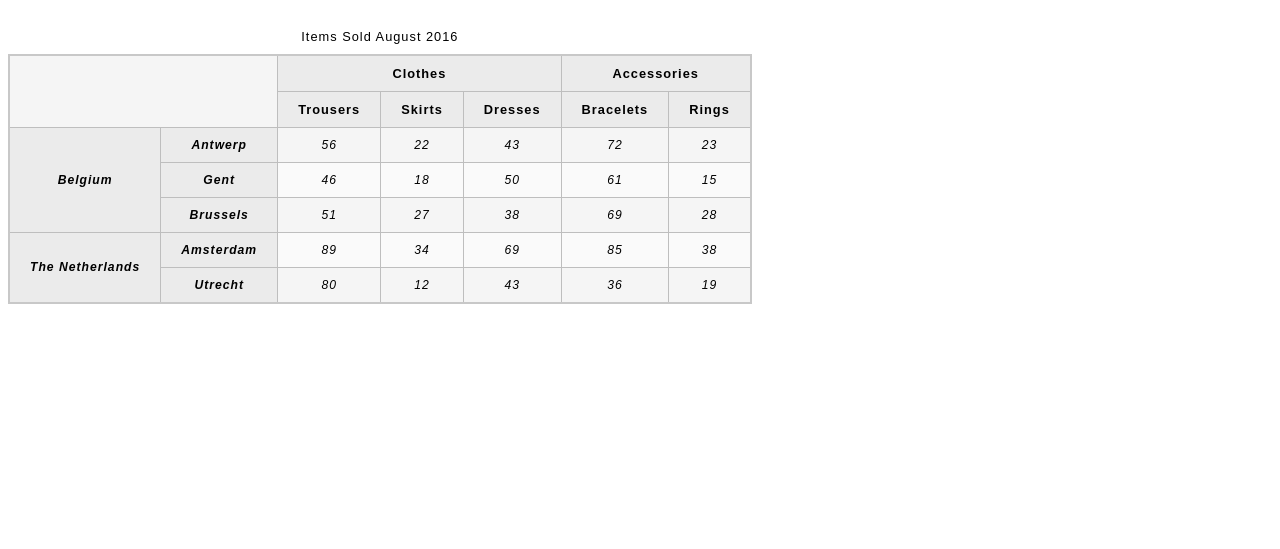
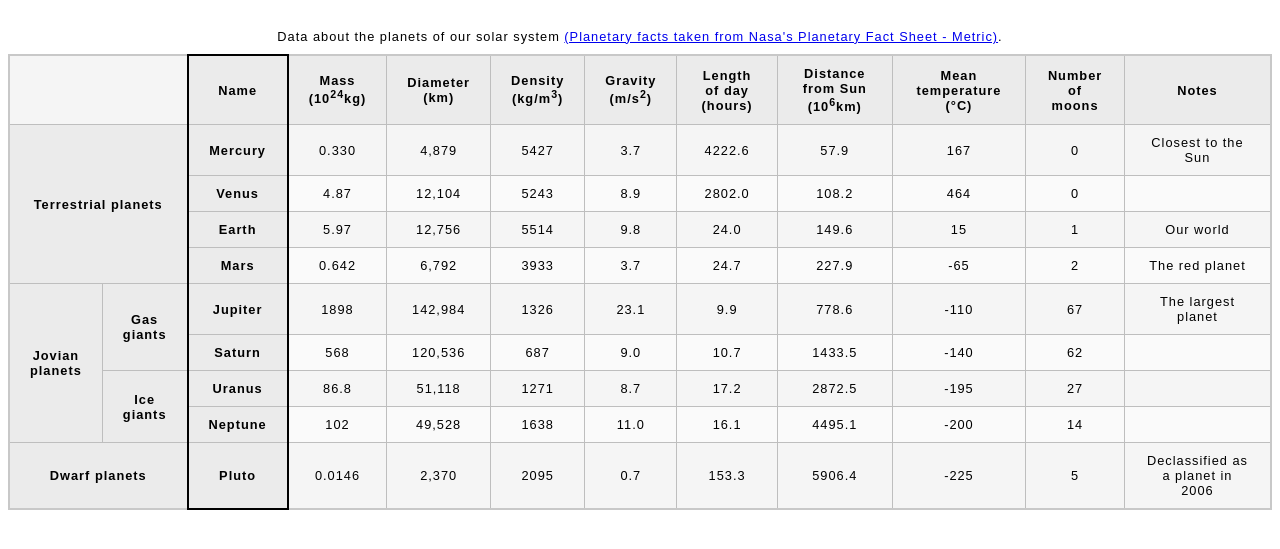
Before and after one commit to Confused-code/tables, a plain HTML site: page index.html in a window 1280 px wide. Shown: the part 61-610 px from the top of the page. Drawn offline with Linux system fonts and the light colour scheme.

Commit message:
Table exercise

```diff
--- a/index.html
+++ b/index.html
@@ -1,87 +1,155 @@
 <!DOCTYPE html>
-<html lang="en">
+<html lang="en-US">
   <head>
-    <meta charset="UTF-8">
-    <meta name="viewport" content="width=device-width, initial-scale=1.0">
-    <title>Tables</title>
-    <link rel="stylesheet" href="./style.css">
-	<style>
-		tbody {
-			font-size: 95%;
-			font-style: italic;
-			background-color: red;
-		}
-
-		tfoot {
-			font-weight: bold;
-		}
-	</style>
+    <meta charset="utf-8">
+    <meta name="viewport" content="width=device-width">
+    <title>Table template</title>
+    <link href="./style.css" rel="stylesheet" type="text/css">
   </head>
   <body>
     <h1>Table template</h1>
 
 	<table>
-		<caption>Items Sold August 2016</caption>
+		<caption>Data about the planets of our solar system <a href="https://nssdc.gsfc.nasa.gov/planetary/factsheet/">(Planetary facts taken from Nasa's Planetary Fact Sheet - Metric)</a>.</caption>
+		<colgroup>
+			<col span="2">
+			<col style="border: 2px black solid;">
+		</colgroup>
+
 		<thead>
 			<tr>
-			<td colspan="2" rowspan="2"></td>
-			<th colspan="3" id="clothes">Clothes</th>
-			<th colspan="2" id="accessories">Accessories</th>
+				<td colspan="2"></td>
+				<th scope="col">Name</th>
+				<th scope="col">Mass<br/>(10<sup>24</sup>kg)</th>
+				<th scope="col">Diameter<br>(km)</th>
+				<th scope="col">Density<br>(kg/m<sup>3</sup>)</th>
+				<th scope="col">Gravity<br/>(m/s<sup>2</sup>)</th>
+				<th scope="col">Length of day<br/>(hours)</th>
+				<th scope="col">Distance from Sun<br/>(10<sup>6</sup>km)</th>
+				<th scope="col">Mean temperature<br/>(&deg;C)</th>
+				<th scope="col">Number of<br>moons</th>
+				<th scope="col">Notes</th>
+			</tr>
+		</thead>
+
+		<tbody>
+			<tr>
+				<th scope="rowgroup" rowspan="4" colspan="2">Terrestrial planets</th>
+				<th scope="row">Mercury</th>
+				<td>0.330</td>
+				<td>4,879</td>
+				<td>5427</td>
+				<td>3.7</td>
+				<td>4222.6</td>
+				<td>57.9</td>
+				<td>167</td>
+				<td>0</td>
+				<td>Closest to the Sun</td>
 			</tr>
 			<tr>
-			<th id="trousers" headers="clothes">Trousers</th>
-			<th id="skirts" headers="clothes">Skirts</th>
-			<th id="dresses" headers="clothes">Dresses</th>
-			<th id="bracelets" headers="accessories">Bracelets</th>
-			<th id="rings" headers="accessories">Rings</th>
-		  </tr>
-		</thead>
-		<tbody>
-		  <tr>
-			<th rowspan="3" id="belgium">Belgium</th>
-			<th id="antwerp" headers="belgium">Antwerp</th>
-			<td headers="belgium antwerp clothes trousers">56</td>
-			<td headers="belgium antwerp clothes skirts">22</td>
-			<td headers="belgium antwerp clothes dresses">43</td>
-			<td headers="belgium antwerp accessories bracelets">72</td>
-			<td headers="belgium antwerp accessories rings">23</td>
+				<th scope="row">Venus</th>
+				<td>4.87</td>
+				<td>12,104</td>
+				<td>5243</td>
+				<td>8.9</td>
+				<td>2802.0</td>
+				<td>108.2</td>
+				<td>464</td>
+				<td>0</td>
+				<td></td>
 			</tr>
 			<tr>
-			<th id="gent" headers="belgium">Gent</th>
-			<td headers="belgium gent clothes trousers">46</td>
-			<td headers="belgium gent clothes skirts">18</td>
-			<td headers="belgium gent clothes dresses">50</td>
-			<td headers="belgium gent accessories bracelets">61</td>
-			<td headers="belgium gent accessories rings">15</td>
+				<th scope="row">Earth</th>
+				<td>5.97</td>
+				<td>12,756</td>
+				<td>5514</td>
+				<td>9.8</td>
+				<td>24.0</td>
+				<td>149.6</td>
+				<td>15</td>
+				<td>1</td>
+				<td>Our world</td>
 			</tr>
 			<tr>
-			<th id="brussels" headers="belgium">Brussels</th>
-			<td headers="belgium brussels clothes trousers">51</td>
-			<td headers="belgium brussels clothes skirts">27</td>
-			<td headers="belgium brussels clothes dresses">38</td>
-			<td headers="belgium brussels accessories bracelets">69</td>
-			<td headers="belgium brussels accessories rings">28</td>
+				<th scope="row">Mars</th>
+				<td>0.642</td>
+				<td>6,792</td>
+				<td>3933</td>
+				<td>3.7</td>
+				<td>24.7</td>
+				<td>227.9</td>
+				<td>-65</td>
+				<td>2</td>
+				<td>The red planet</td>
+			</tr>
+
+			<tr>
+				<th rowspan="4" scope="rowgroup">Jovian<br/>planets</th>
+				<th rowspan="2">Gas<br/>giants</th>
+				<th>Jupiter</th>
+				<td>1898</td>
+				<td>142,984</td>
+				<td>1326</td>
+				<td>23.1</td>
+				<td>9.9</td>
+				<td>778.6</td>
+				<td>-110</td>
+				<td>67</td>
+				<td>The largest planet</td>
 			</tr>
 			<tr>
-			<th rowspan="2" id="netherlands">The Netherlands</th>
-			<th id="amsterdam" headers="netherlands">Amsterdam</th>
-			<td headers="netherlands amsterdam clothes trousers" >89</td>
-			<td headers="netherlands amsterdam clothes skirts">34</td>
-			<td headers="netherlands amsterdam dressesclothes" >69</td>
-			<td headers="netherlands amsterdam accessories bracelets">85</td>
-			<td headers="netherlands amsterdam accessories rings" >38</td>
+				<th>Saturn</th>
+				<td>568</td>
+				<td>120,536</td>
+				<td>687</td>
+				<td>9.0</td>
+				<td>10.7</td>
+				<td>1433.5</td>
+				<td>-140</td>
+				<td>62</td>
+				<td></td>
 			</tr>
 			<tr>
-			<th id="utrecht" headers="netherlands">Utrecht</th>
-			<td headers="netherlands utrecht clothes trousers">80</td>
-			<td headers="netherlands utrecht clothes skirts">12</td>
-			<td headers="netherlands utrecht clothes dresses">43</td>
-			<td headers="netherlands utrecht accessories bracelets">36</td>
-			<td headers="netherlands utrecht accessories rings">19</td>
+				<th rowspan="2">Ice<br>giants</th>
+				<th>Uranus</th>
+				<td>86.8</td>
+				<td>51,118</td>
+				<td>1271</td>
+				<td>8.7</td>
+				<td>17.2</td>
+				<td>2872.5</td>
+				<td>-195</td>
+				<td>27</td>
+				<td></td>
+			</tr>
+			<tr>
+				<th>Neptune</th>
+				<td>102</td>
+				<td>49,528</td>
+				<td>1638</td>
+				<td>11.0</td>
+				<td>16.1</td>
+				<td>4495.1</td>
+				<td>-200</td>
+				<td>14</td>
+				<td></td>
+			</tr>
+
+			<tr>
+				<th scope="rowgroup" colspan="2">Dwarf planets</th>
+				<th scope="row" >Pluto</th>
+				<td>0.0146</td>
+				<td>2,370</td>
+				<td>2095</td>
+				<td>0.7</td>
+				<td>153.3</td>
+				<td>5906.4</td>
+				<td>-225</td>
+				<td>5</td>
+				<td>Declassified as a planet in 2006</td>
 			</tr>
 		</tbody>
 	</table>
 
-
   </body>
 </html>
```
Also changed, not shown: planets-data.txt (added), style.css (indentation only). Lines whose indentation alone changed are shown as unchanged.
